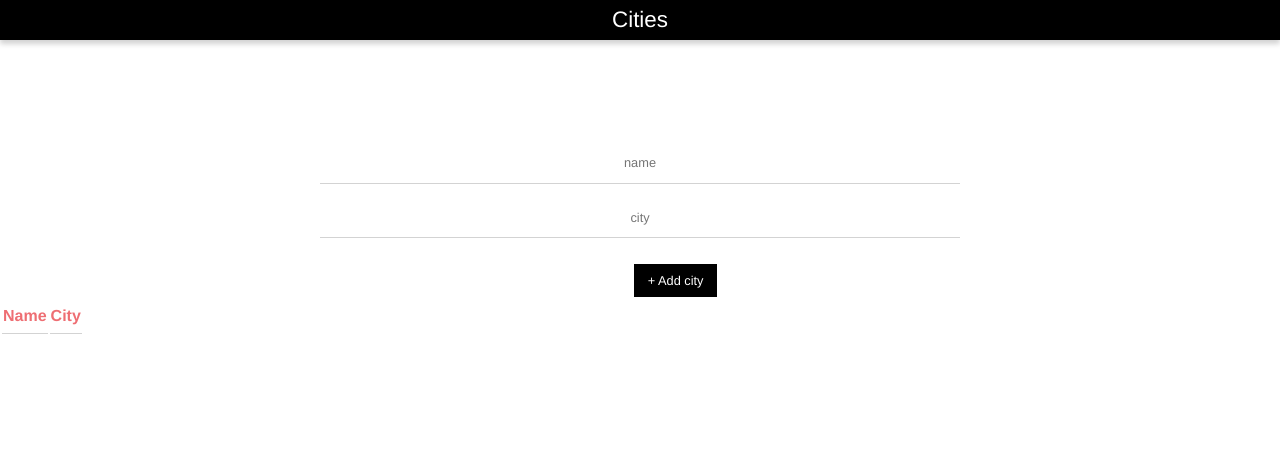
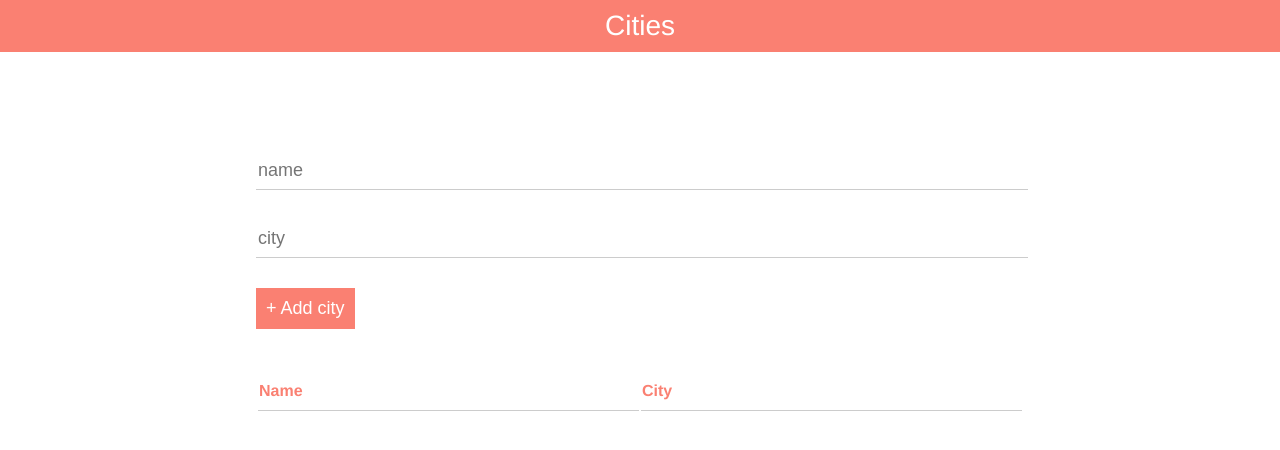
Before and after one commit to ali-7/week7-test, a website: page public/index.html in a window 1280 px wide. Drawn offline with Linux system fonts and the light colour scheme; no server answers.

Commit message:
update-style

```diff
--- a/public/main.css
+++ b/public/main.css
@@ -1,62 +1,65 @@
-
-* {
-  font-family: helvetica;
+html, body {
+  margin: 0;
+  padding: 0;
 }
 
 body {
-  margin: 0;
+  font-family: 'Helvetica Neue', 'Helvetica', 'Arial';
 }
 
 .nav-wrapper {
-  background-color: black;
-  height: 40px;
-  box-shadow: 0px 4px 5px lightgrey;
-  display: flex;
-  align-items: center;
-  justify-content: center;
+  text-align: center;
+  padding: 10px 0;
+  background-color: salmon;
+  font-size: 28px;
+  margin-bottom: 100px;
+  color: white;
 }
 
-.brand-logo {
+.nav-wrapper a {
+  color: inherit;
   text-decoration: none;
-  color: white;
-  font-size: 1.4rem;
 }
 
-input {
-  border: none;
-  padding: 2%;
-  border-bottom: 1px solid lightgrey;
-  margin-top: 2%;
-  font-size: 0.8rem;
-  text-align: center;
+form, .table-container {
+  width: 60%;
+  margin: 0 auto 50px;
 }
 
-.form {
-  display: flex;
-  flex-direction: column;
-  width: 50%;
-  margin: 0 auto;
-  margin-top: 7%;
+form input {
+  width: 100%;
+  display: block;
+  border: 0;
+  border-bottom: 1px solid #ccc;
+  font-size: 18px;
+  margin-top: 30px;
+  margin-bottom: 30px;
+  line-height: 35px;
 }
 
-button {
-  width: 13%;
-  height: 33px;
-  margin-top: 4%;
-  background-color: black;
-  border: none;
+form button {
+  background-color: salmon;
   color: white;
-  font-size: 0.8rem;
-  margin-left: 314px;
+  padding: 10px;
+  display: block;
+  border-style: initial;
+  font-size: 18px;
 }
 
-th {
-  color: #ee6e73;
-  text-align: left;
-  border-bottom: 1px solid lightgrey;
+table, table tr {
+  width: 100%;
 }
 
+table tr th {
+  width: 50%;
+  border-bottom: 1px solid #ccc;
+  text-align: left;
+  font-size: 16px;
+  color: salmon;
+  padding-bottom: 10px;
+}
 
-tr {
-  height: 35px;
+table tr td {
+  padding-top: 10px;
+  padding-bottom: 10px;
 }
```
